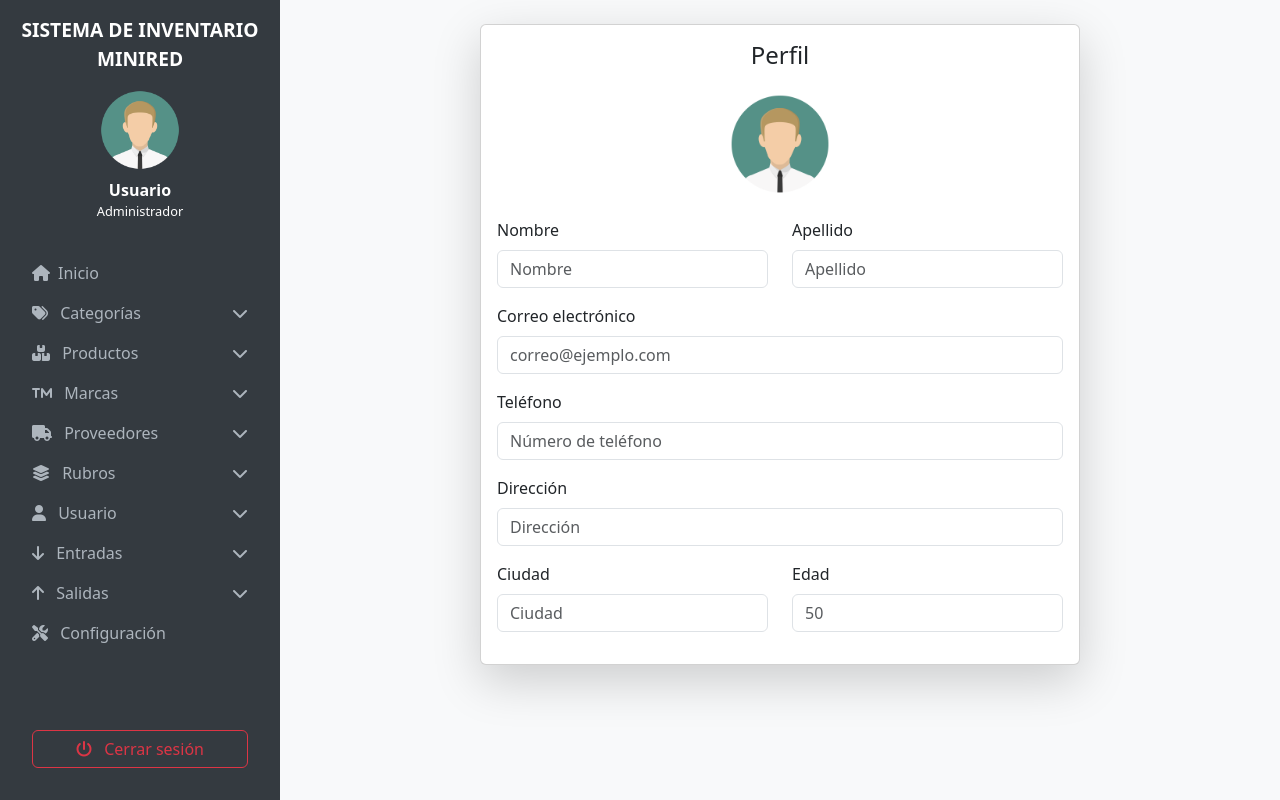
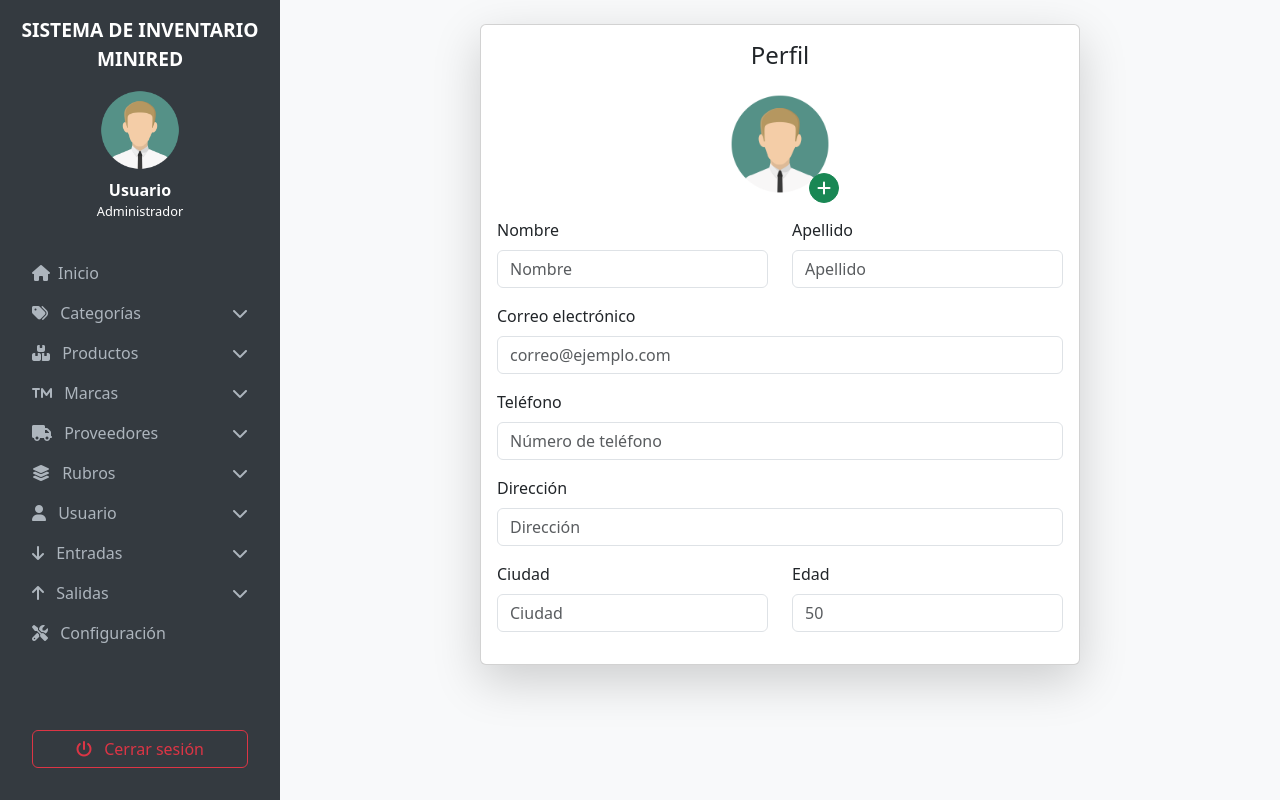
Before and after one commit to EmersonAbel23/Sistema-Inventario, a PHP site: page /Dashboard/userPerfil.php in a window 1280 px wide. Run offline with PHP 8.4, Linux system fonts and the light colour scheme.

Commit message:
para aumentar imagenes

```diff
--- a/login/Dashboard/lista_usuario.php
+++ b/login/Dashboard/lista_usuario.php
@@ -110,6 +110,7 @@ $conexion->close();
   </div>
 </div>
 
+
 <!-- Modal de Actualización -->
 <div class="modal fade" id="modalActualizarCategoria" tabindex="-1" aria-labelledby="modalActualizarLabel" aria-hidden="true">
   <div class="modal-dialog">
@@ -133,6 +134,8 @@ $conexion->close();
             <label for="editar_correo_usuario" class="form-label">Correo</label>
             <input type="text" class="form-control" name="correo" id="editar_correo_usuario" required>
           </div>
+
+
         </div>
         <div class="modal-footer">
           <input type="hidden" name="accion" value="actualizar">
--- a/login/Dashboard/userPerfil.php
+++ b/login/Dashboard/userPerfil.php
@@ -1,4 +1,3 @@
-
 <!DOCTYPE html>
 <html lang="es">
 <head>
@@ -10,16 +9,15 @@
   <link rel="stylesheet" href="dasboard.css">
   <link rel="shortcut icon" href="../img/logotipoMinired.JPG" type="image/x-icon">
 </head>
-<body >
+<body>
 
 <div class="sidebar d-flex flex-column">
   <?php require("./partials/nav.php") ?>
 </div>
 
 <div class="content">
+  <br>
 
-
-    <br>
   <!-- Contenedor centrado -->
   <div class="d-flex justify-content-center align-items-center" style="min-height: 80vh;">
     <div class="card shadow-lg" style="max-width: 600px; width: 100%;">
@@ -27,7 +25,20 @@
         <h4 class="card-title text-center mb-4">Perfil</h4>
 
         <div class="text-center mb-4">
-          <img src="../imagenes/default.png" class="rounded-circle" width="100" height="100" alt="Foto de perfil">
+          <div style="position: relative; display: inline-block;">
+            <!-- Imagen de perfil -->
+            <img src="../imagenes/default.png" class="rounded-circle" width="100" height="100" alt="Foto de perfil" id="previewFoto">
+
+            <!-- Botón verde "+" -->
+            <label for="inputFoto" style="position: absolute; bottom: 0; right: 0; transform: translate(30%, 30%); cursor: pointer;">
+              <div class="btn btn-success rounded-circle d-flex justify-content-center align-items-center" style="width: 30px; height: 30px;">
+                <i class="fas fa-plus text-white"></i>
+              </div>
+            </label>
+
+            <!-- Input oculto -->
+            <input type="file" id="inputFoto" name="foto" accept="image/*" style="display: none;">
+          </div>
         </div>
 
         <form>
@@ -76,11 +87,11 @@
       </div>
     </div>
   </div>
-
-
 </div>
 
+<!-- Scripts -->
 <script src="../bootstrap/js/bootstrap.bundle.min.js"></script>
+
 <script>
   document.querySelectorAll('[data-bs-toggle="collapse"]').forEach(link => {
     link.addEventListener("click", function () {
@@ -88,6 +99,18 @@
       icon.classList.toggle("open");
     });
   });
+
+  // Vista previa al seleccionar imagen
+  document.getElementById("inputFoto").addEventListener("change", function () {
+    const file = this.files[0];
+    if (file) {
+      const reader = new FileReader();
+      reader.onload = function (e) {
+        document.getElementById("previewFoto").src = e.target.result;
+      };
+      reader.readAsDataURL(file);
+    }
+  });
 </script>
 
 </body>
```
